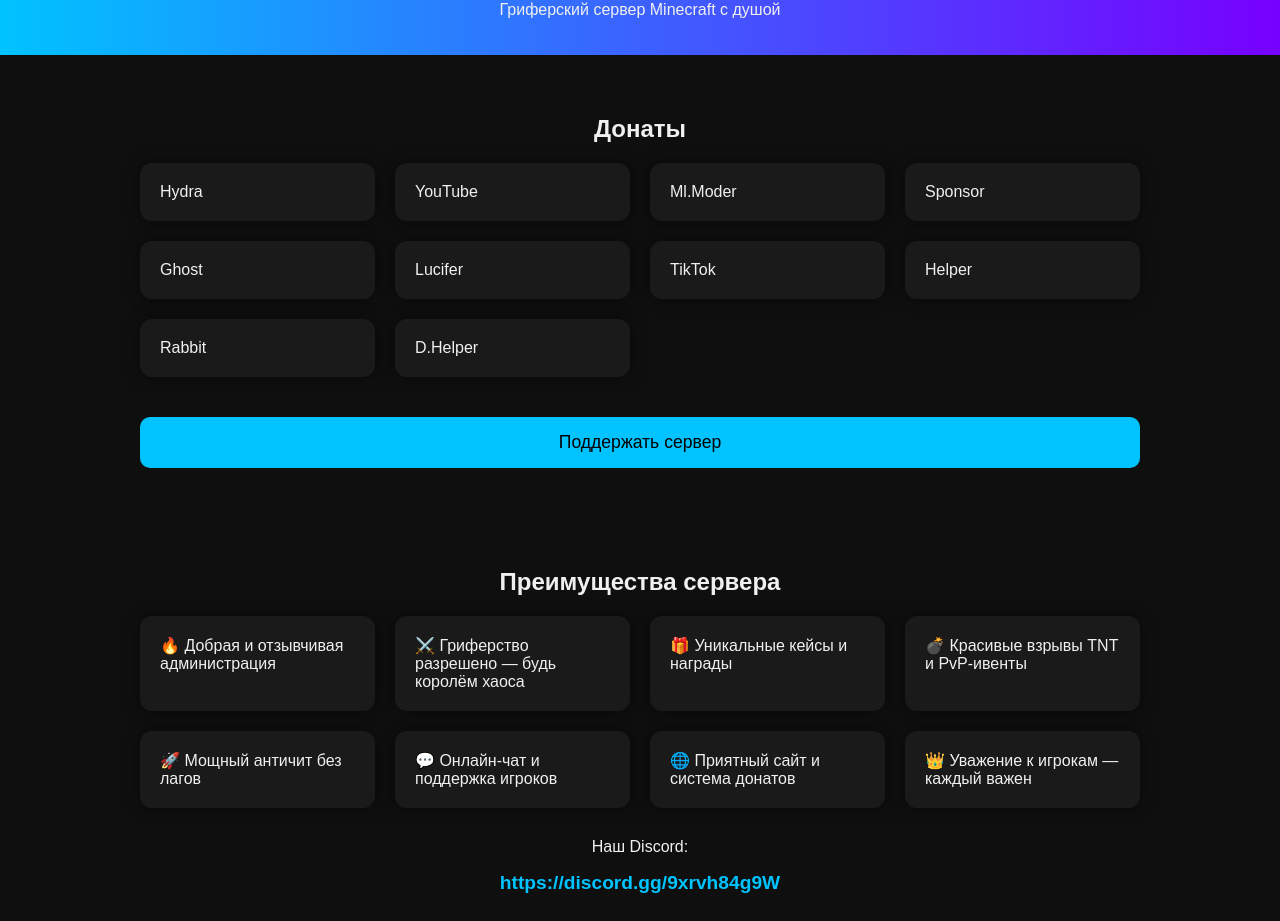
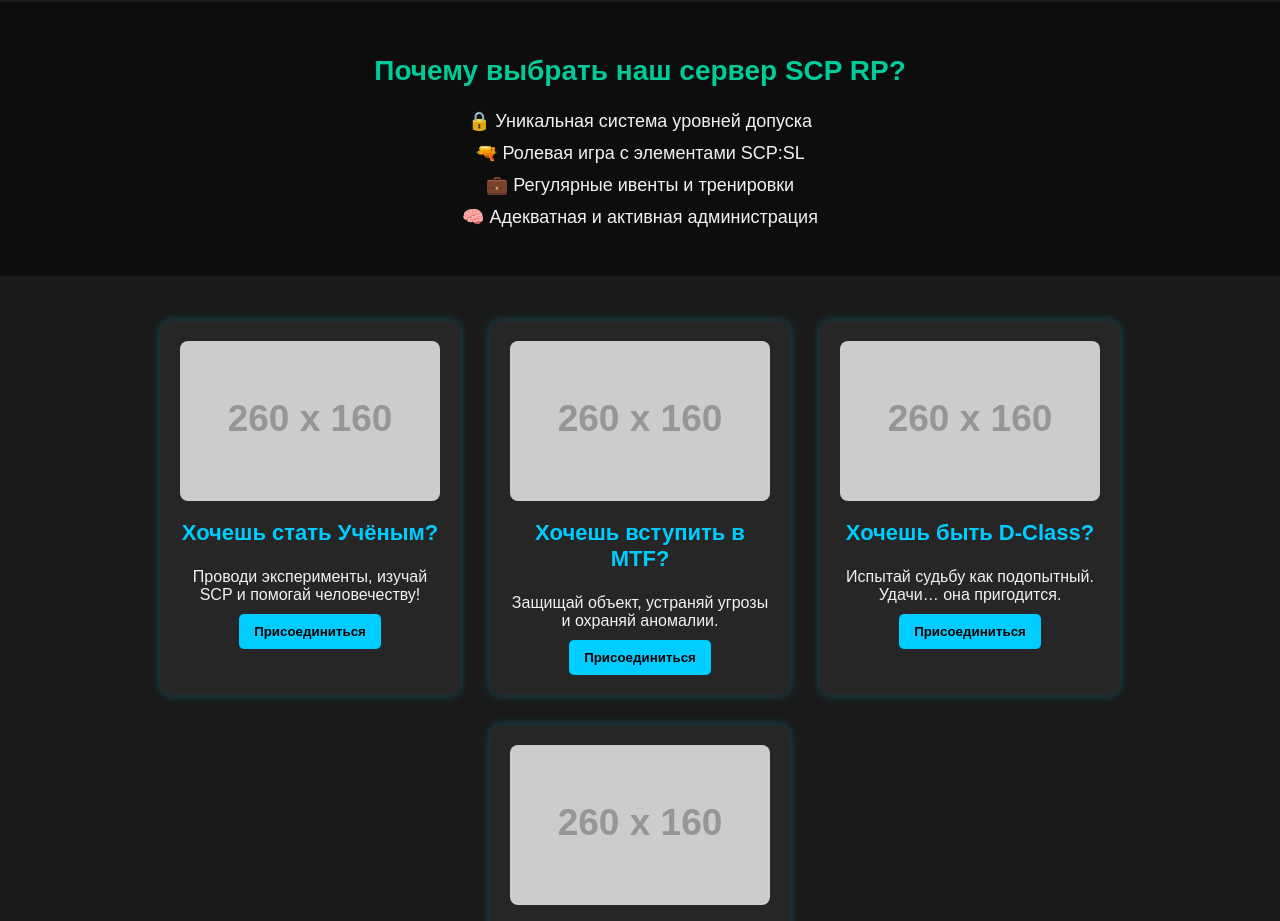
Before and after one commit to LedniVer/ElementalShop.io, a plain HTML site: page index.html in a window 1280 px wide. Shown: the part 80-1001 px from the top of the page. Drawn offline with Linux system fonts and the light colour scheme; placeholder pictures from the web are drawn by us.

Commit message:
Update index.html

```diff
--- a/index.html
+++ b/index.html
@@ -2,127 +2,140 @@
 <html lang="ru">
 <head>
   <meta charset="UTF-8">
-  <meta name="viewport" content="width=device-width, initial-scale=1.0">
-  <title>ElementalWorld — Гриферский сервер Minecraft</title>
+  <title>Site-98 | V{R</title>
   <style>
     body {
+      background-color: #0d0d0d;
+      color: #f2f2f2;
+      font-family: Arial, sans-serif;
       margin: 0;
-      font-family: Arial, sans-serif;
-      background: #0f0f0f;
-      color: #f0f0f0;
+      padding: 0;
     }
+
     header {
-      background: linear-gradient(90deg, #00c3ff, #7700ff);
+      background-color: #1a1a1a;
       padding: 20px;
       text-align: center;
     }
+
     header h1 {
+      font-size: 36px;
       margin: 0;
-      font-size: 2.5rem;
+      color: #00ccff;
     }
-    .section {
-      padding: 40px 20px;
-      max-width: 1000px;
-      margin: 0 auto;
+
+    section.features {
+      padding: 30px;
+      text-align: center;
     }
-    .donates, .features {
-      display: grid;
-      grid-template-columns: repeat(auto-fit, minmax(200px, 1fr));
-      gap: 20px;
+
+    .features h2 {
+      font-size: 28px;
+      color: #00cc99;
     }
-    .card {
-      background: #1a1a1a;
+
+    ul.benefits {
+      list-style: none;
+      padding: 0;
+      font-size: 18px;
+    }
+
+    ul.benefits li {
+      margin: 10px 0;
+    }
+
+    section.roles {
+      display: flex;
+      flex-wrap: wrap;
+      justify-content: center;
+      padding: 30px;
+      background-color: #1a1a1a;
+    }
+
+    .role-card {
+      background-color: #262626;
+      margin: 15px;
       padding: 20px;
-      border-radius: 12px;
-      box-shadow: 0 0 15px rgba(0,0,0,0.5);
-      transition: transform 0.2s;
+      border-radius: 10px;
+      width: 260px;
+      text-align: center;
+      box-shadow: 0 0 10px #00ccff50;
     }
-    .card:hover {
-      transform: scale(1.05);
+
+    .role-card img {
+      width: 100%;
+      border-radius: 8px;
     }
-    h2 {
-      text-align: center;
-      margin-bottom: 20px;
+
+    .role-card h3 {
+      margin-top: 15px;
+      font-size: 22px;
+      color: #00ccff;
     }
-    .discord {
-      text-align: center;
-      margin-top: 30px;
+
+    .role-card p {
+      margin: 10px 0;
+      font-size: 16px;
     }
-    .discord a {
-      color: #00c3ff;
+
+    .role-card button {
+      background-color: #00ccff;
+      border: none;
+      padding: 10px 15px;
+      color: black;
+      border-radius: 5px;
+      cursor: pointer;
       font-weight: bold;
-      text-decoration: none;
-      font-size: 1.2rem;
     }
-    .donate-button {
-      display: block;
-      margin: 40px auto 0;
-      padding: 15px 30px;
-      font-size: 1.1rem;
-      background: #00c3ff;
-      color: #000;
-      border: none;
-      border-radius: 10px;
-      cursor: pointer;
-      text-align: center;
-      text-decoration: none;
-      transition: background 0.3s;
-    }
-    .donate-button:hover {
-      background: #009bd1;
-    }
-    footer {
-      text-align: center;
-      padding: 20px;
-      background: #111;
-      font-size: 0.9rem;
-      color: #888;
+
+    .role-card button:hover {
+      background-color: #00aacc;
     }
   </style>
 </head>
 <body>
   <header>
-    <h1>ElementalWorld</h1>
-    <p>Гриферский сервер Minecraft с душой</p>
+    <h1>Site-98 | V{R</h1>
   </header>
 
-  <div class="section">
-    <h2>Донаты</h2>
-    <div class="donates">
-      <div class="card">Hydra</div>
-      <div class="card">YouTube</div>
-      <div class="card">Ml.Moder</div>
-      <div class="card">Sponsor</div>
-      <div class="card">Ghost</div>
-      <div class="card">Lucifer</div>
-      <div class="card">TikTok</div>
-      <div class="card">Helper</div>
-      <div class="card">Rabbit</div>
-      <div class="card">D.Helper</div>
+  <section class="features">
+    <h2>Почему выбрать наш сервер SCP RP?</h2>
+    <ul class="benefits">
+      <li>🔒 Уникальная система уровней допуска</li>
+      <li>🔫 Ролевая игра с элементами SCP:SL</li>
+      <li>💼 Регулярные ивенты и тренировки</li>
+      <li>🧠 Адекватная и активная администрация</li>
+    </ul>
+  </section>
+
+  <section class="roles">
+    <div class="role-card">
+      <img src="https://via.placeholder.com/260x160.png?text=Scientist" alt="Scientist">
+      <h3>Хочешь стать Учёным?</h3>
+      <p>Проводи эксперименты, изучай SCP и помогай человечеству!</p>
+      <button>Присоединиться</button>
     </div>
-    <a class="donate-button" href="#" onclick="alert('Для доната напиши в Discord: @Админ или переведи на карту: 4890 **** **** ****')">Поддержать сервер</a>
-  </div>
 
-  <div class="section">
-    <h2>Преимущества сервера</h2>
-    <div class="features">
-      <div class="card">🔥 Добрая и отзывчивая администрация</div>
-      <div class="card">⚔️ Гриферство разрешено — будь королём хаоса</div>
-      <div class="card">🎁 Уникальные кейсы и награды</div>
-      <div class="card">💣 Красивые взрывы TNT и PvP-ивенты</div>
-      <div class="card">🚀 Мощный античит без лагов</div>
-      <div class="card">💬 Онлайн-чат и поддержка игроков</div>
-      <div class="card">🌐 Приятный сайт и система донатов</div>
-      <div class="card">👑 Уважение к игрокам — каждый важен</div>
+    <div class="role-card">
+      <img src="https://via.placeholder.com/260x160.png?text=MTF+Unit" alt="MTF">
+      <h3>Хочешь вступить в MTF?</h3>
+      <p>Защищай объект, устраняй угрозы и охраняй аномалии.</p>
+      <button>Присоединиться</button>
     </div>
-    <div class="discord">
-      <p>Наш Discord:</p>
-      <a href="https://discord.gg/9xrvh84g9W" target="_blank">https://discord.gg/9xrvh84g9W</a>
+
+    <div class="role-card">
+      <img src="https://via.placeholder.com/260x160.png?text=D-Class" alt="D-Class">
+      <h3>Хочешь быть D-Class?</h3>
+      <p>Испытай судьбу как подопытный. Удачи… она пригодится.</p>
+      <button>Присоединиться</button>
     </div>
-  </div>
 
-  <footer>
-    &copy; 2025 ElementalWorld | Все права защищены
-  </footer>
+    <div class="role-card">
+      <img src="https://via.placeholder.com/260x160.png?text=SCP" alt="SCP">
+      <h3>Хочешь быть SCP?</h3>
+      <p>Стань самой опасной аномалией и вырывайся на свободу!</p>
+      <button>Присоединиться</button>
+    </div>
+  </section>
 </body>
 </html>
```
